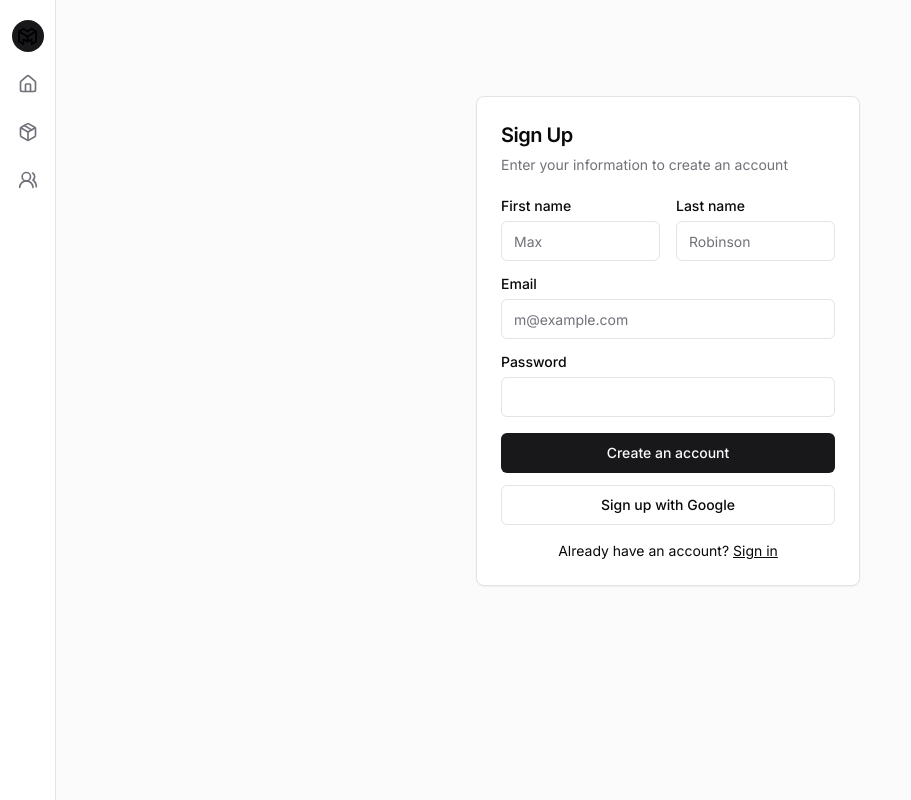
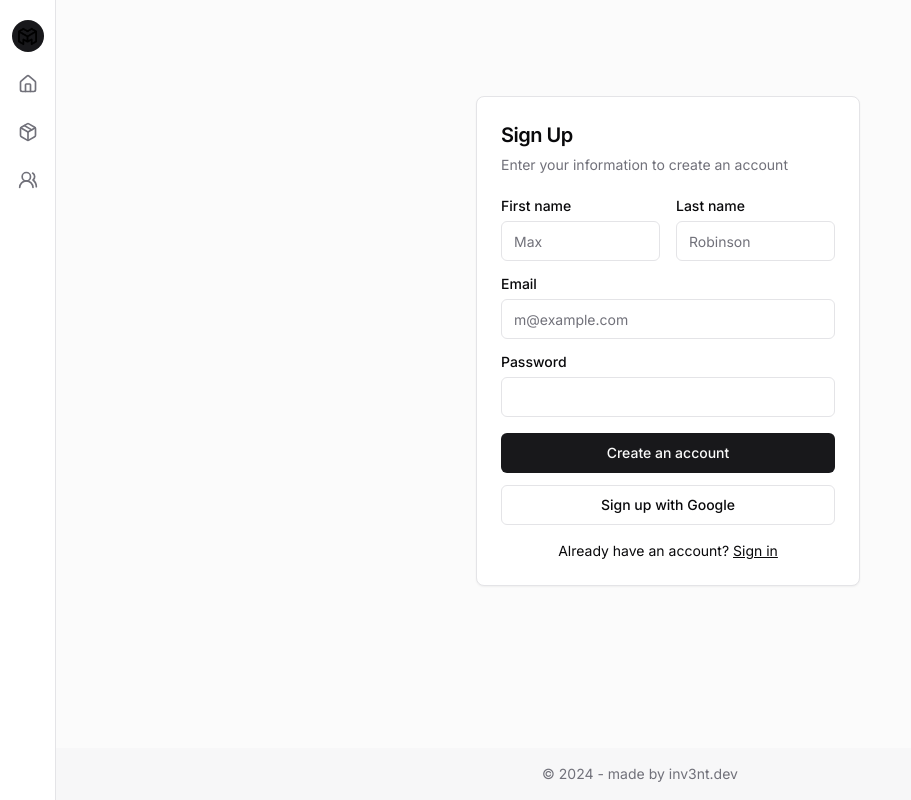
Before and after one commit to prxoio/shipstation, a Next.js app: page /auth/signup in a window 1280 px wide. Shown: the whole page, without its empty margins (0-911 px from the left). Built offline with nearby package versions, Linux system fonts and the light colour scheme; no server answers.

Commit message:
chore: Add Footer component to layout.tsx

```diff
--- a/app/layout.tsx
+++ b/app/layout.tsx
@@ -6,6 +6,7 @@ import { ThemeProvider } from '@/components/theme-provider'
 import { TooltipProvider } from '@/components/ui/tooltip'
 import Sidebar from '@/components/sidebar'
 import Header from '@/components/header'
+import Footer from '@/components/footer' // Import the Footer component
 
 const fontSans = FontSans({
   subsets: ['latin'],
@@ -23,7 +24,7 @@ export default function RootLayout({
   children: React.ReactNode
 }>) {
   return (
-    <html lang='en'>
+    <html lang="en">
       <body
         className={cn(
           'min-h-screen bg-background font-sans antialiased',
@@ -31,23 +32,34 @@ export default function RootLayout({
         )}
       >
         <ThemeProvider
-          attribute='class'
-          defaultTheme='system'
+          attribute="class"
+          defaultTheme="system"
           enableSystem
           disableTransitionOnChange
         >
-          <div className='flex min-h-screen w-full flex-col bg-muted/40'>
+          <div className="flex min-h-screen flex-col bg-muted/40">
+            <TooltipProvider>
+              <div className="flex flex-1">
+                <Sidebar />
+                <div className="flex flex-col w-full sm:gap-4 sm:py-4 sm:pl-14 flex-1">
+                  <Header />
+                  <main className="flex-1">{children}</main>
+                </div>
+              </div>
+
+{/*               <div className='flex min-h-screen w-full flex-col bg-muted/40'>
             <TooltipProvider>
               <Sidebar />
               <div className='flex flex-col sm:gap-4 sm:py-4 sm:pl-14'>
                 <Header />
 
                 {children}
-              </div>
+              </div> */}
             </TooltipProvider>
+            <Footer />
           </div>
         </ThemeProvider>
       </body>
     </html>
-  )
+  );
 }
--- /dev/null
+++ b/components/footer.tsx
@@ -0,0 +1,13 @@
+import Link from 'next/link'
+
+const Footer = () => {
+  return (
+    <footer className='w-full bg-muted/50 text-center py-4'>
+      <p className='text-sm text-muted-foreground'>
+        &copy; 2024 - made by <Link href='https://inv3nt.dev'>inv3nt.dev</Link>
+      </p>
+    </footer>
+  )
+}
+
+export default Footer
```
